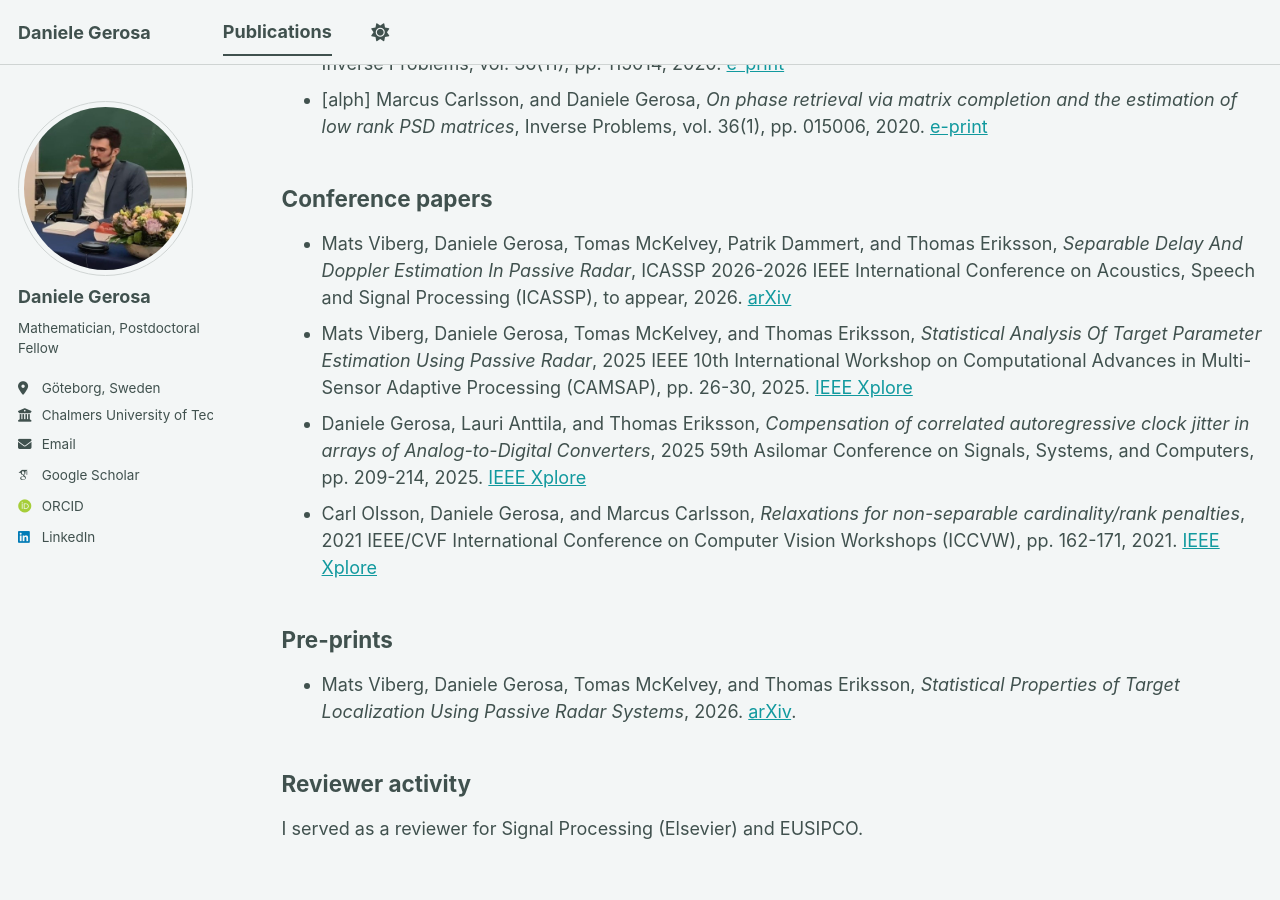
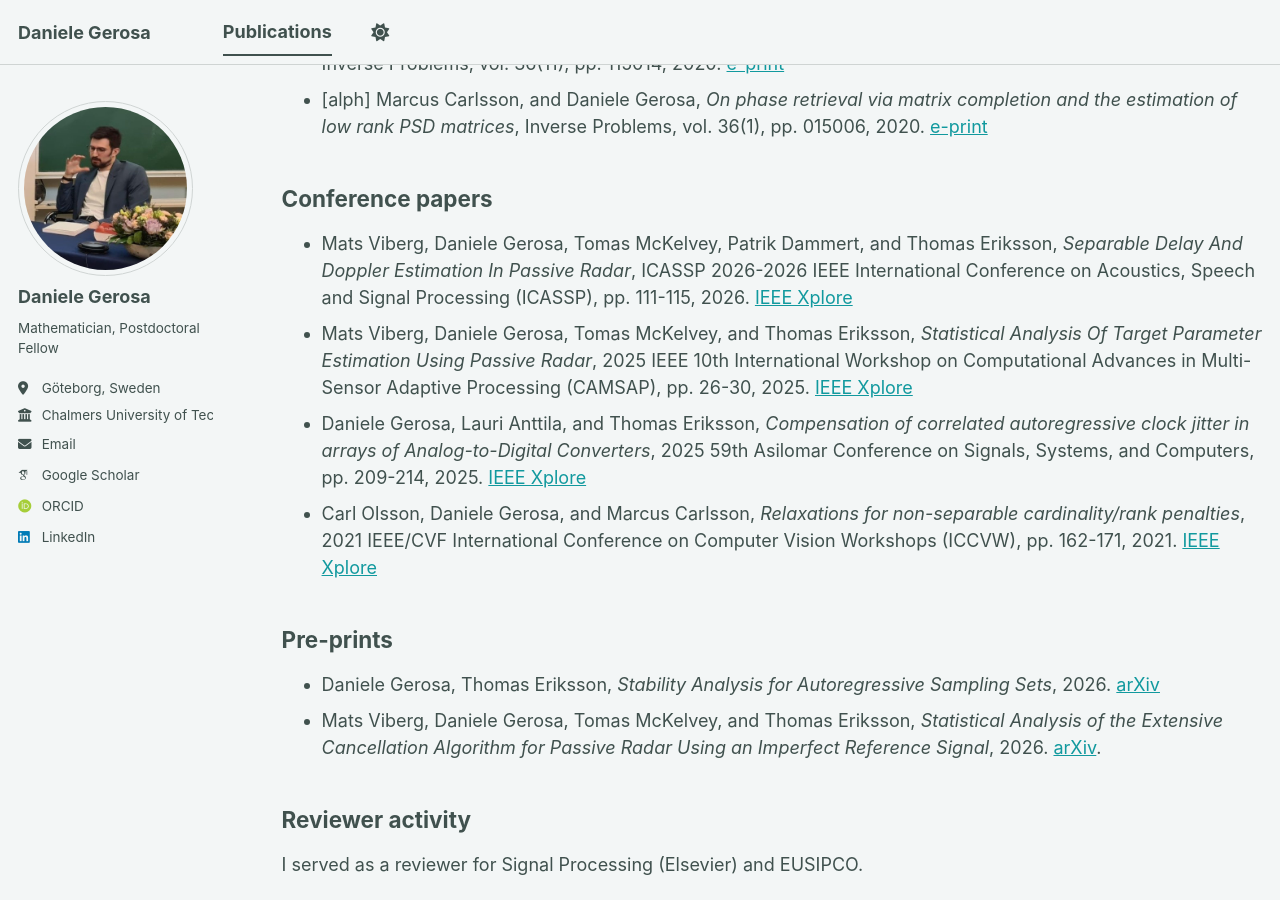
Before and after one commit to dagerosa/dagerosa.github.io, a Jekyll site: the page built from _pages/publications.md, in a window 1280 px wide and 900 px high, scrolled down 547 px. Built offline with Jekyll 4.4.1, drawn with Linux system fonts in a browser that asks for light colours; some web fonts are replaced; a script bundle is joined from its source files by our own code; library files that are not in the unit come from our copies.

Commit message:
Update publications.md

```diff
--- a/_pages/publications.md
+++ b/_pages/publications.md
@@ -16,13 +16,15 @@ author_profile: true
 - [alph] Marcus Carlsson, and Daniele Gerosa, *On phase retrieval via matrix completion and the estimation of low rank PSD matrices*, Inverse Problems, vol. 36(1), pp. 015006, 2020. [e-print](https://iopscience.iop.org/article/10.1088/1361-6420/ab4e6d/meta)
 
 ## Conference papers
-- Mats Viberg, Daniele Gerosa, Tomas McKelvey, Patrik Dammert, and Thomas Eriksson, *Separable Delay And Doppler Estimation In Passive Radar*, ICASSP 2026-2026 IEEE International Conference on Acoustics, Speech and Signal Processing (ICASSP), to appear, 2026. [arXiv](https://arxiv.org/pdf/2601.15821)
+- Mats Viberg, Daniele Gerosa, Tomas McKelvey, Patrik Dammert, and Thomas Eriksson, *Separable Delay And Doppler Estimation In Passive Radar*, ICASSP 2026-2026 IEEE International Conference on Acoustics, Speech and Signal Processing (ICASSP), pp. 111-115, 2026. [IEEE Xplore](https://ieeexplore.ieee.org/abstract/document/11463498)
 - Mats Viberg, Daniele Gerosa, Tomas McKelvey, and Thomas Eriksson, *Statistical Analysis Of Target Parameter Estimation Using Passive Radar*, 2025 IEEE 10th International Workshop on Computational Advances in Multi-Sensor Adaptive Processing (CAMSAP), pp. 26-30, 2025. [IEEE Xplore](https://ieeexplore.ieee.org/document/11423989)
 - Daniele Gerosa, Lauri Anttila, and Thomas Eriksson, *Compensation of correlated autoregressive clock jitter in arrays of Analog-to-Digital Converters*, 2025 59th Asilomar Conference on Signals, Systems, and Computers, pp. 209-214, 2025. [IEEE Xplore](https://ieeexplore.ieee.org/document/11443700)
 - Carl Olsson, Daniele Gerosa, and Marcus Carlsson, *Relaxations for non-separable cardinality/rank penalties*, 2021 IEEE/CVF International Conference on Computer Vision Workshops (ICCVW), pp. 162-171, 2021. [IEEE Xplore](https://ieeexplore.ieee.org/document/9607452)
 
 ## Pre-prints
-- Mats Viberg, Daniele Gerosa, Tomas McKelvey, and Thomas Eriksson, *Statistical Properties of Target Localization Using Passive Radar Systems*, 2026. [arXiv](https://arxiv.org/pdf/2601.20817).
+- Daniele Gerosa, Thomas Eriksson, *Stability Analysis for Autoregressive Sampling Sets*, 2026. [arXiv](https://arxiv.org/pdf/2606.03942)
+- Mats Viberg, Daniele Gerosa, Tomas McKelvey, and Thomas Eriksson, *Statistical Analysis of the Extensive Cancellation Algorithm for Passive Radar Using an Imperfect
+Reference Signal*, 2026. [arXiv](https://arxiv.org/pdf/2601.20817).
 
 ## Reviewer activity
 I served as a reviewer for Signal Processing (Elsevier) and EUSIPCO.
```
